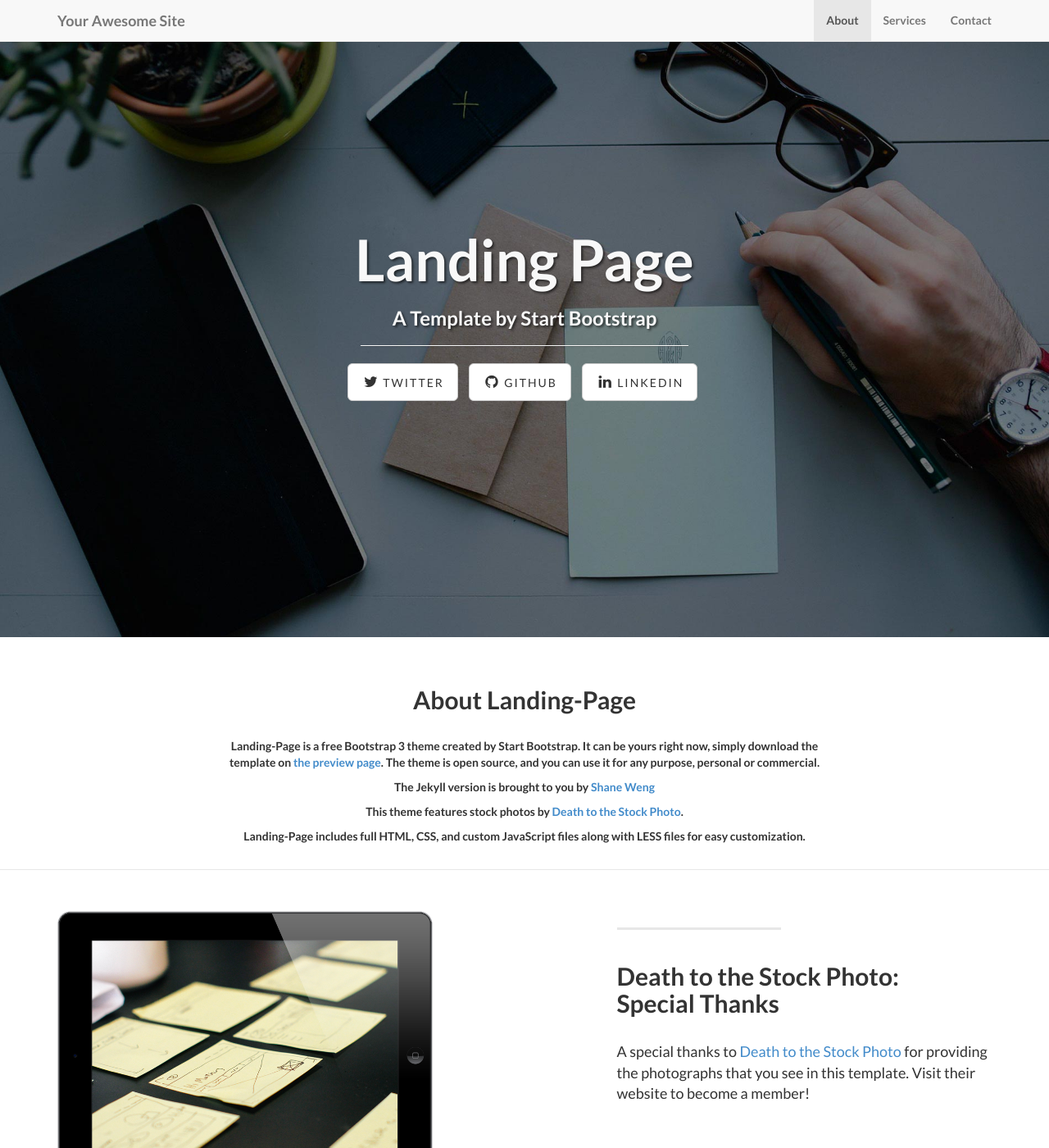
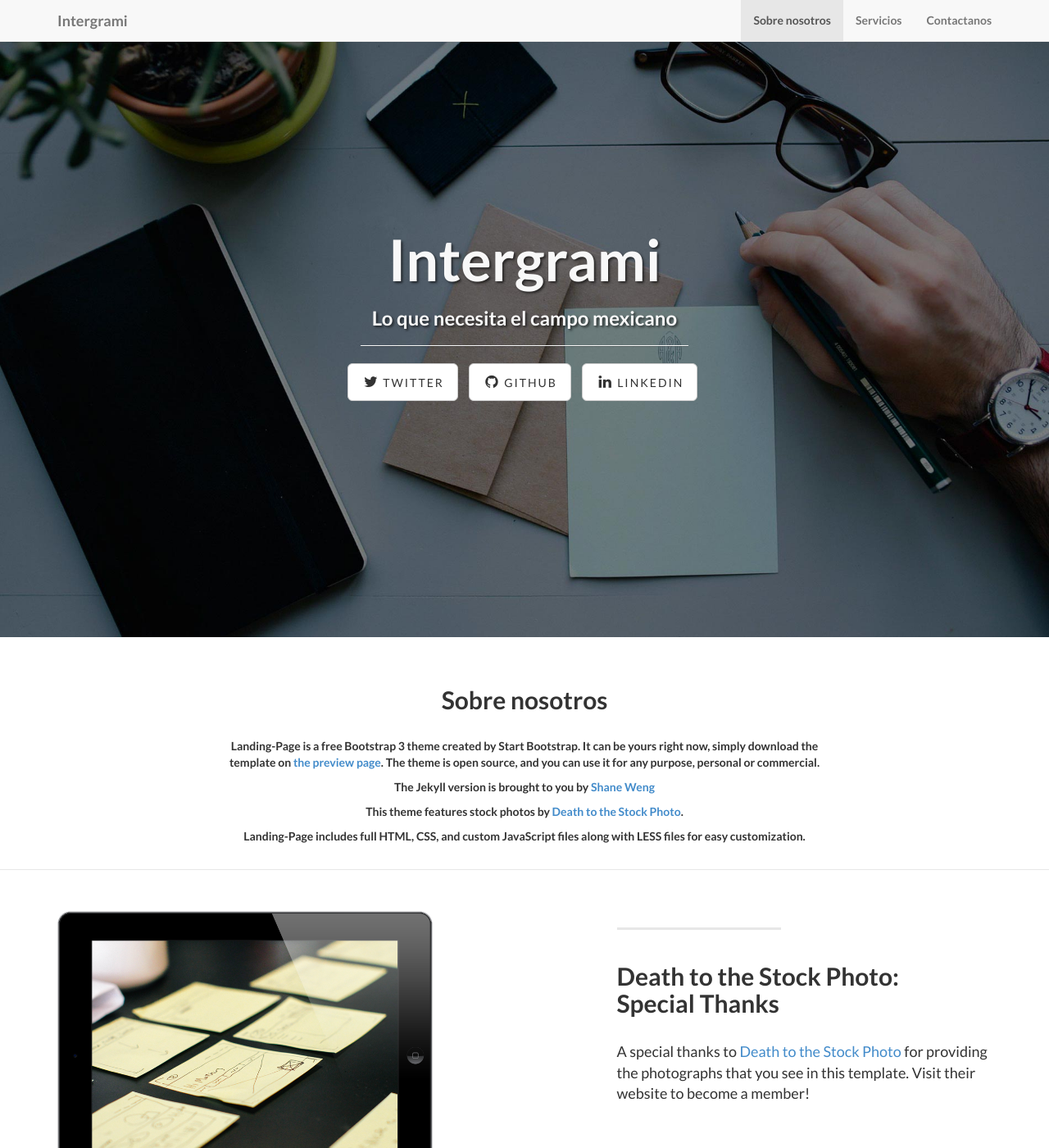
Before and after one commit to devmaufh/Intergrami-page, a Jekyll site: the page built from index.html, in a window 1280 px wide and 1400 px high. Shown: the whole window at 82% size. Built offline with Jekyll 4.4.1, drawn with Linux system fonts in a browser that asks for light colours; nearby versions of some CDN libraries; library files that are not in the unit come from our copies; some of the changed text lies outside the part shown.

Commit message:
another commit

```diff
--- a/_includes/about.html
+++ b/_includes/about.html
@@ -3,7 +3,7 @@
         <div class="row">
             <div class="col-lg-8 col-lg-offset-2">
               <br/><br/>
-              <h2>About Landing-Page</h2>
+              <h2>Sobre nosotros</h2>
               <br/>
                 <p>Landing-Page is a free Bootstrap 3 theme created by Start Bootstrap. It can be yours right now, simply download the template on <a href="http://startbootstrap.com/template-overviews/landing-page/">the preview page</a>. The theme is open source, and you can use it for any purpose, personal or commercial.</p>
                 <p>The Jekyll version is brought to you by <a href="https://github.com/swcool">Shane Weng</a></p>
--- a/_includes/contact.html
+++ b/_includes/contact.html
@@ -4,7 +4,7 @@
 
 			<div class="row">
 				<div class="col-lg-6">
-					<h2>Keep in Touch:</h2>
+					<h2>Contactanos:</h2>
 				</div>
 				<div class="col-lg-6">
 					<ul class="list-inline banner-social-buttons">
--- a/_includes/footer.html
+++ b/_includes/footer.html
@@ -9,15 +9,15 @@
                     </li>
                     <li class="footer-menu-divider">&sdot;</li>
                     <li>
-                        <a href="#about">About</a>
+                        <a href="#about">Sobre nosotros</a>
                     </li>
                     <li class="footer-menu-divider">&sdot;</li>
                     <li>
-                        <a href="#services">Services</a>
+                        <a href="#services">Servicios</a>
                     </li>
                     <li class="footer-menu-divider">&sdot;</li>
                     <li>
-                        <a href="#contact">Contact</a>
+                        <a href="#contact">Contacto</a>
                     </li>
                 </ul>
                 <p class="copyright text-muted small">{{ site.copyright }}</p>
--- a/_includes/header.html
+++ b/_includes/header.html
@@ -9,19 +9,19 @@
                 <span class="icon-bar"></span>
                 <span class="icon-bar"></span>
             </button>
-            <a class="navbar-brand page-scroll" href="#home">{{ site.title }}</a>
+            <a class="navbar-brand page-scroll" href="#home">Intergrami</a>
         </div>
         <!-- Collect the nav links, forms, and other content for toggling -->
         <div class="collapse navbar-collapse" id="bs-example-navbar-collapse-1">
             <ul class="nav navbar-nav navbar-right">
             	<li>
-                    <a class="page-scroll" href="#about">About</a>
+                    <a class="page-scroll" href="#about">Sobre nosotros</a>
                 </li>
                 <li>
-                    <a class="page-scroll" href="#services">Services</a>
+                    <a class="page-scroll" href="#services">Servicios</a>
                 </li>
                 <li>
-                    <a class="page-scroll" href="#contact">Contact</a>
+                    <a class="page-scroll" href="#contact">Contactanos</a>
                 </li>
             </ul>
         </div>
--- a/index.html
+++ b/index.html
@@ -1,5 +1,5 @@
 ---
 layout: default
-title: Landing Page
-subTitle: A Template by Start Bootstrap
+title: Intergrami
+subTitle: Lo que necesita el campo mexicano
 ---
```
